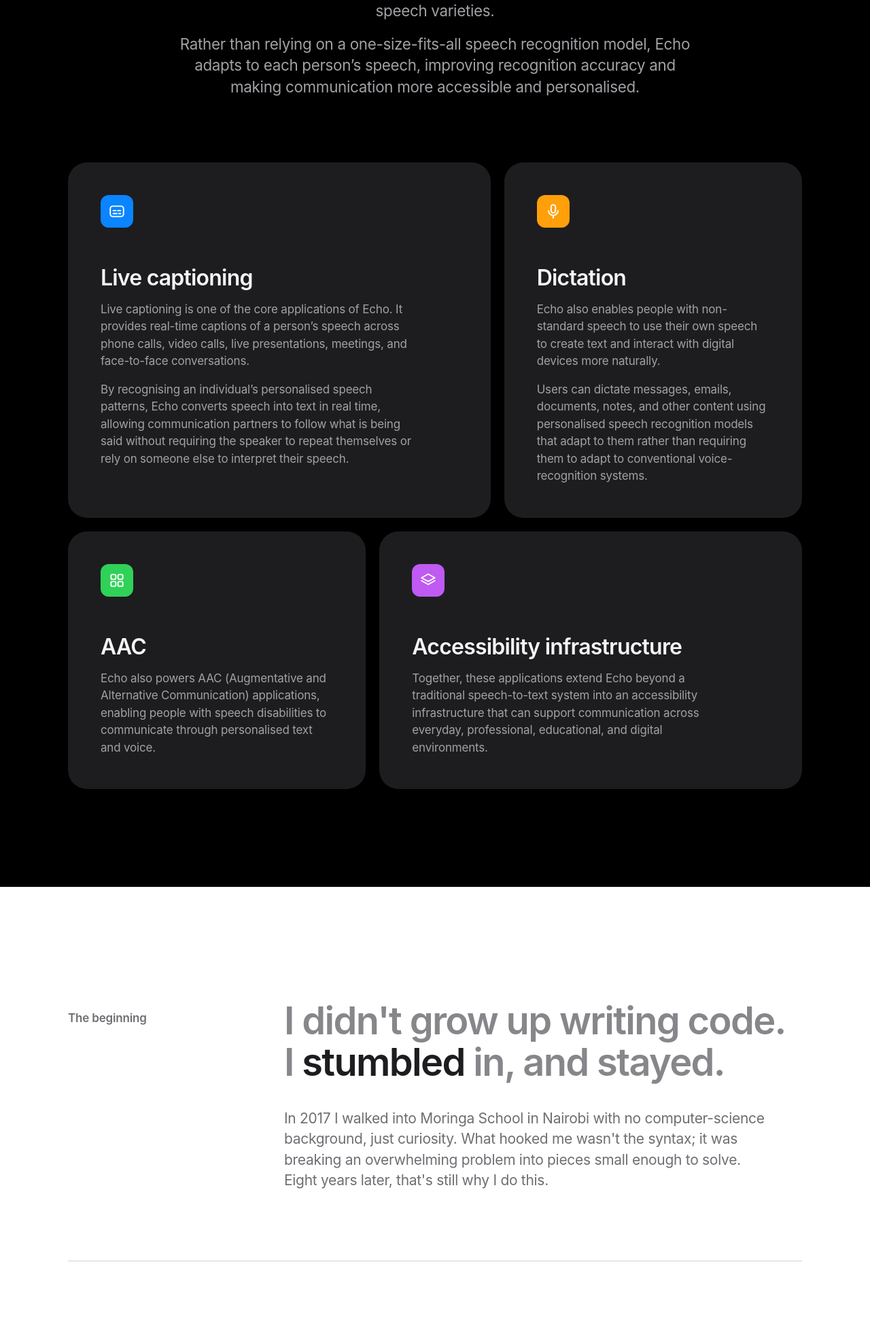
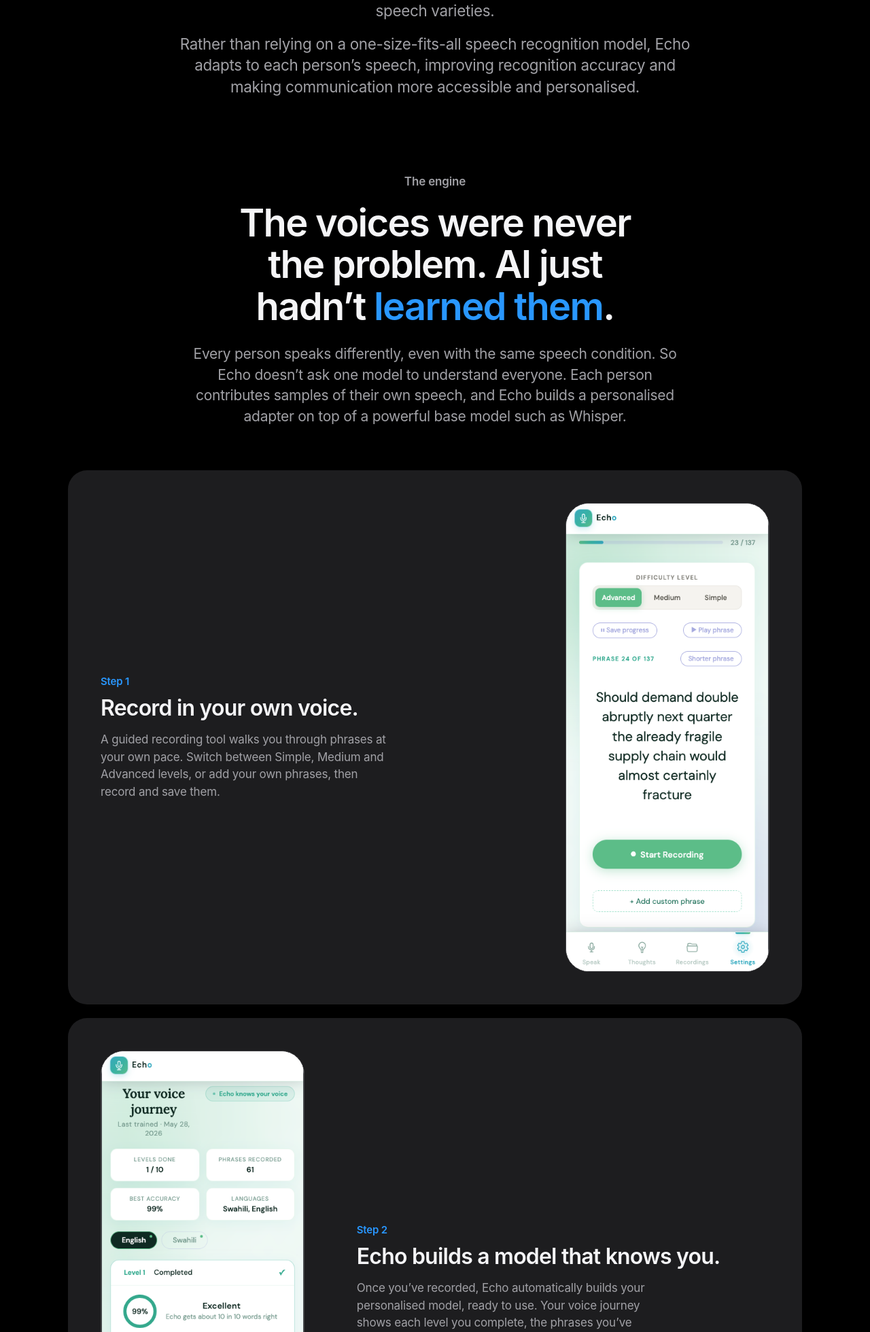
Before and after one commit to Collins33/collins33.github.io, a PHP site: page / in a window 1280 px wide. Shown: the part 1883-3843 px from the top of the page at 68% size. Run offline with PHP 8.4, Linux system fonts and the light colour scheme.

Commit message:
Add speech engine screenshots

```diff
--- a/index.css
+++ b/index.css
@@ -451,3 +451,50 @@ body.nav-open .nav-toggle__bar:nth-child(2){top:calc(50% - .75px);transform:rota
   .js [data-reveal]{opacity:1;transform:none}
   .wave span{animation:none;transform:scaleY(.8)}
 }
+/* ---------- Echo story · Part 1: The engine ----------
+   Append to the end of index.css (before the responsive blocks is fine too).
+   Reuses existing tokens only: no new colors, no gradients. */
+.engine{margin-top:clamp(4rem,9vw,7rem)}
+.engine__head{text-align:center}
+.engine__title{
+  max-width:18ch;margin:1.1rem auto 0;
+  font-size:clamp(2rem,4.8vw,3.5rem);font-weight:600;
+  letter-spacing:-.03em;line-height:1.1;text-wrap:balance;
+}
+.engine__title em{color:var(--blue-dark)}
+.engine__lead{
+  max-width:34em;margin:1.5rem auto 0;
+  font-size:clamp(1.1rem,1.9vw,1.3125rem);line-height:1.45;letter-spacing:-.014em;
+  color:var(--ink-dark-2);
+}
+
+.steps{margin-top:clamp(2.5rem,6vw,4rem);display:grid;gap:20px}
+.step{
+  display:grid;grid-template-columns:1fr minmax(0,300px);
+  gap:clamp(2rem,6vw,5rem);align-items:center;
+  background:var(--card-dark);border-radius:var(--radius);
+  padding:clamp(1.75rem,4vw,3rem);
+  text-align:left;
+}
+.step--flip{grid-template-columns:minmax(0,300px) 1fr}
+.step--flip .step__text{order:2}
+.step .step__label{font-size:.9375rem;font-weight:600;color:var(--blue-dark)}
+.step h4{
+  margin:.6rem 0 1rem;
+  font-size:clamp(1.5rem,2.6vw,2rem);font-weight:600;
+  letter-spacing:-.025em;line-height:1.12;color:var(--ink-dark);
+}
+.step p{font-size:1.0625rem;line-height:1.5;color:var(--ink-dark-2);max-width:40ch}
+
+.shot{
+  width:100%;margin:0;justify-self:center;
+  border-radius:34px;overflow:hidden;
+  border:1px solid var(--line-dark);background:var(--white);
+}
+.shot img{display:block;width:100%;height:auto}
+
+@media (max-width:720px){
+  .step,.step--flip{grid-template-columns:1fr}
+  .step--flip .step__text{order:0}
+  .shot{max-width:280px}
+}
--- a/index.html
+++ b/index.html
@@ -97,6 +97,54 @@
             Echo adapts to each person’s speech, improving recognition accuracy and
             making communication more accessible and personalised.
           </p>
+        </div>
+
+        <!-- Story · Part 1: The engine -->
+        <div class="engine" id="engine">
+          <div class="engine__head">
+            <p class="eyebrow" data-reveal>The engine</p>
+            <h3 class="engine__title" data-reveal style="--i:1">The voices were never the problem. AI just hadn’t <em>learned them</em>.</h3>
+            <p class="engine__lead" data-reveal style="--i:2">
+              Every person speaks differently, even with the same speech condition.
+              So Echo doesn’t ask one model to understand everyone. Each person
+              contributes samples of their own speech, and Echo builds a personalised
+              adapter on top of a powerful base model such as Whisper.
+            </p>
+          </div>
+
+          <div class="steps">
+            <article class="step" data-reveal>
+              <div class="step__text">
+                <p class="step__label">Step 1</p>
+                <h4>Record in your own voice.</h4>
+                <p>
+                  A guided recording tool walks you through phrases at your own pace.
+                  Switch between Simple, Medium and Advanced levels, or add your own
+                  phrases, then record and save them.
+                </p>
+              </div>
+              <figure class="shot">
+                <img src="images/echo-recording.png" width="376" height="868" loading="lazy"
+                     alt="Echo recording screen showing a phrase to read, difficulty levels, and a Start Recording button">
+              </figure>
+            </article>
+
+            <article class="step step--flip" data-reveal>
+              <div class="step__text">
+                <p class="step__label">Step 2</p>
+                <h4>Echo builds a model that knows you.</h4>
+                <p>
+                  Once you’ve recorded, Echo automatically builds your personalised
+                  model, ready to use. Your voice journey shows each level you
+                  complete, the phrases you’ve recorded, and the languages Echo has learned.
+                </p>
+              </div>
+              <figure class="shot">
+                <img src="images/echo-voice-journey.png" width="376" height="868" loading="lazy"
+                     alt="Echo voice journey screen showing levels completed, phrases recorded, and the user's languages">
+              </figure>
+            </article>
+          </div>
         </div>
 
         <div class="bento">
```
Also changed, not shown: images/echo-recording.png (added), images/echo-voice-journey.png (added).
